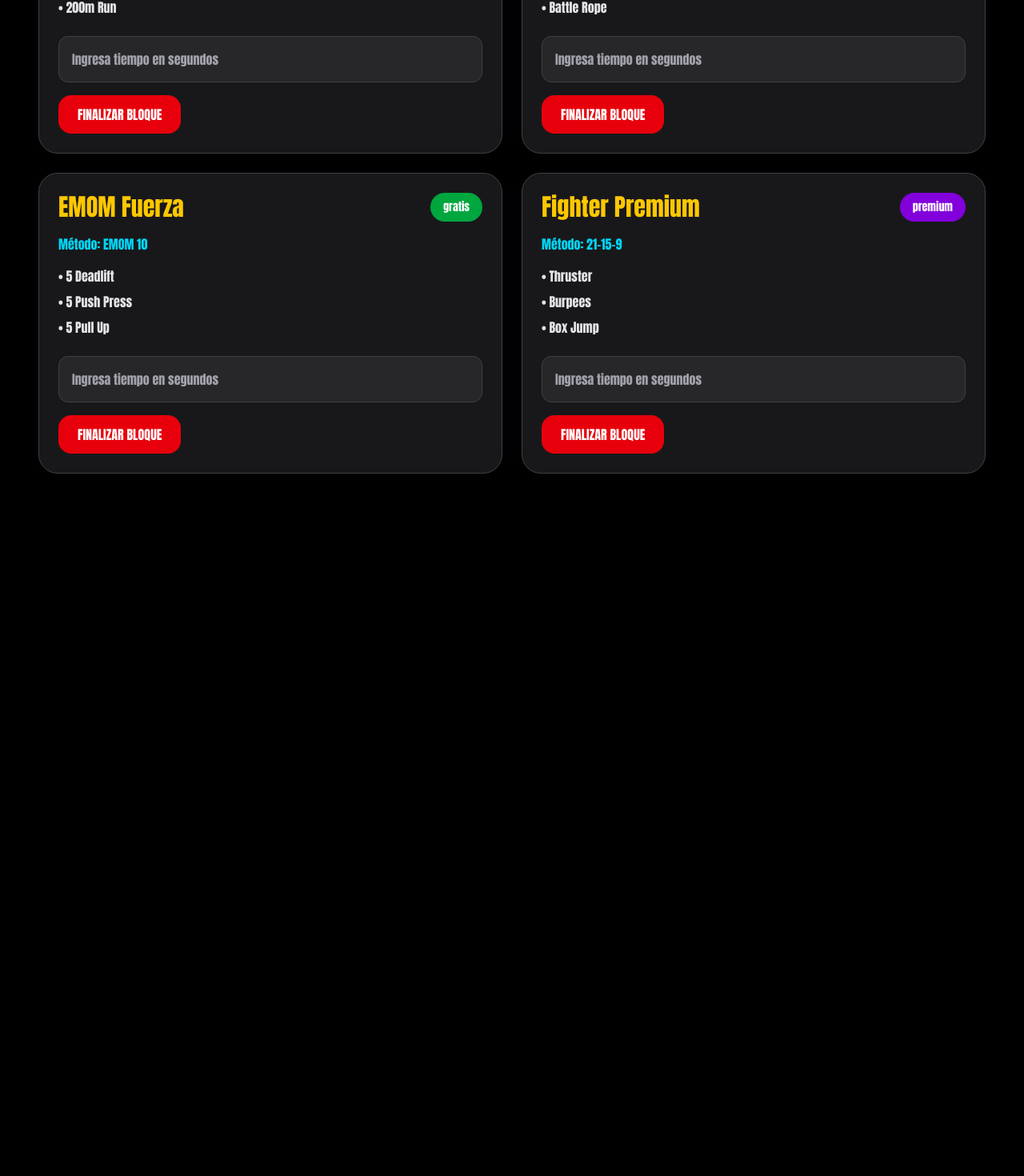
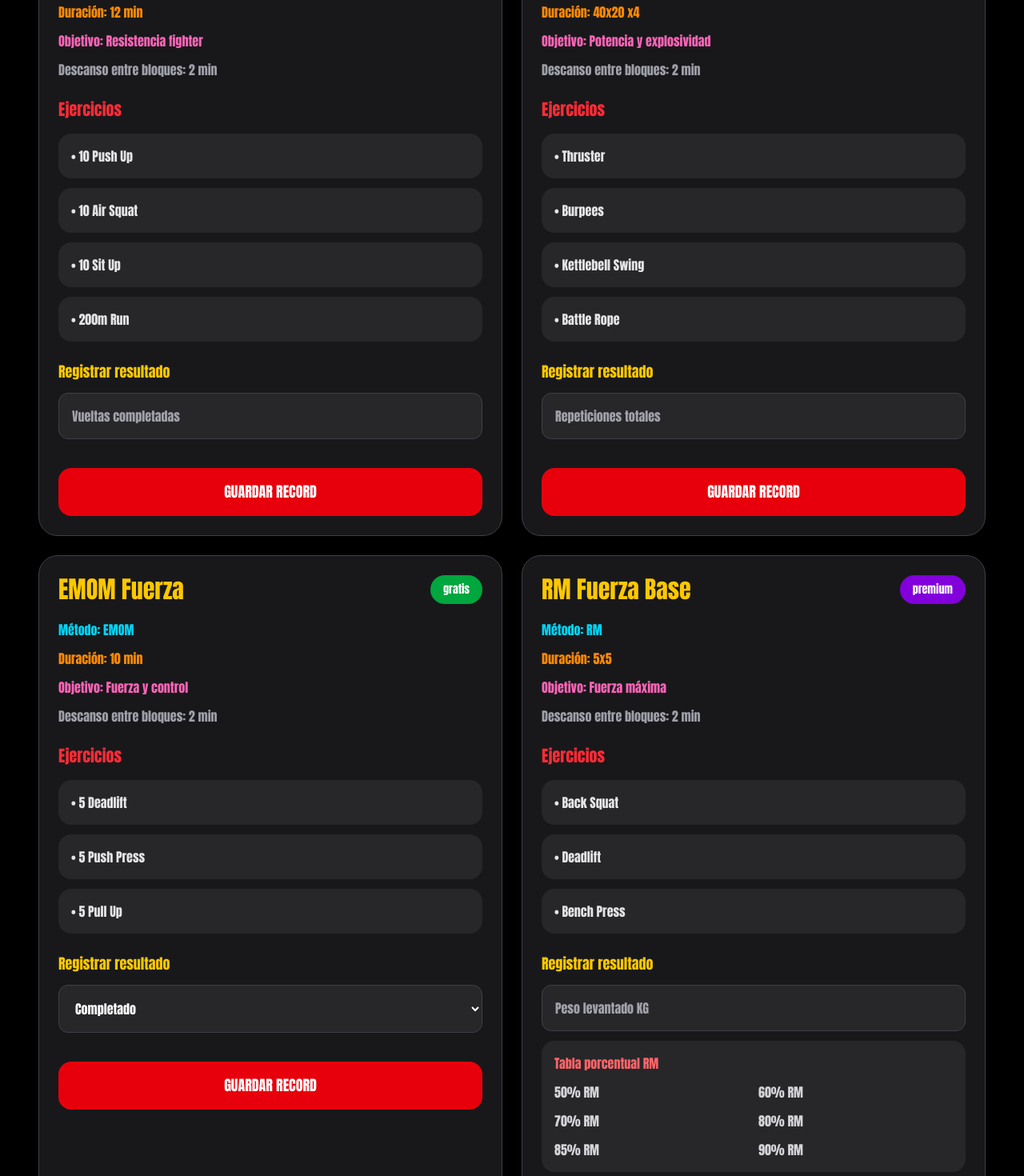
Before and after one commit to hood07-ops/powerfit-app, a React (Vite) app: page / in a window 1280 px wide. Shown: the part 440-1910 px from the top of the page at 80% size. Before the commit the page ends 1080 px from the top, so only its background shows below. Built offline with nearby package versions, Linux system fonts and the light colour scheme.

Commit message:
records por metodo y rm visual

```diff
--- a/src/pages/RutinasPage.jsx
+++ b/src/pages/RutinasPage.jsx
@@ -1,11 +1,17 @@
-import React from 'react'
+import React, { useEffect, useState } from 'react'
 
 export default function RutinasPage() {
 
+  const [ranking, setRanking] = useState([])
+
   const bloques = [
+
     {
       nombre: 'ATR Acumulación Fighter',
-      metodo: 'AMRAP 12 MIN',
+      metodo: 'AMRAP',
+      duracion: '12 min',
+      objetivo: 'Resistencia fighter',
+      record: 'vueltas',
       tipo: 'gratis',
       ejercicios: [
         '10 Push Up',
@@ -17,7 +23,10 @@ export default function RutinasPage() {
 
     {
       nombre: 'TABATA Potencia',
-      metodo: '40" x 20" x 4',
+      metodo: 'TABATA',
+      duracion: '40x20 x4',
+      objetivo: 'Potencia y explosividad',
+      record: 'repeticiones',
       tipo: 'gratis',
       ejercicios: [
         'Thruster',
@@ -29,7 +38,10 @@ export default function RutinasPage() {
 
     {
       nombre: 'EMOM Fuerza',
-      metodo: 'EMOM 10',
+      metodo: 'EMOM',
+      duracion: '10 min',
+      objetivo: 'Fuerza y control',
+      record: 'completado',
       tipo: 'gratis',
       ejercicios: [
         '5 Deadlift',
@@ -39,8 +51,25 @@ export default function RutinasPage() {
     },
 
     {
-      nombre: 'Fighter Premium',
+      nombre: 'RM Fuerza Base',
+      metodo: 'RM',
+      duracion: '5x5',
+      objetivo: 'Fuerza máxima',
+      record: 'peso',
+      tipo: 'premium',
+      ejercicios: [
+        'Back Squat',
+        'Deadlift',
+        'Bench Press'
+      ]
+    },
+
+    {
+      nombre: '21-15-9 Fighter',
       metodo: '21-15-9',
+      duracion: 'FOR TIME',
+      objetivo: 'Conditioning fighter',
+      record: 'tiempo',
       tipo: 'premium',
       ejercicios: [
         'Thruster',
@@ -48,14 +77,43 @@ export default function RutinasPage() {
         'Box Jump'
       ]
     }
+
   ]
 
+  useEffect(() => {
+
+    setRanking([
+      {
+        nombre: 'Robinson',
+        xp: 1450
+      },
+      {
+        nombre: 'Alumno 1',
+        xp: 980
+      },
+      {
+        nombre: 'Alumno 2',
+        xp: 860
+      }
+    ])
+
+  }, [])
+
   return (
+
     <div className="min-h-screen bg-black text-white p-6">
 
-      <h1 className="text-5xl font-black text-red-600 mb-8">
+      <div className="bg-zinc-900 border border-red-600 rounded-3xl p-6 mb-10">
+
+        <h1 className="text-5xl font-black text-red-500">
           POWERFIT IA SYSTEM
         </h1>
+
+        <p className="text-zinc-400 mt-4 text-xl">
+          Sistema ATR • Fighter Conditioning • RM • PowerFit 360
+        </p>
+
+      </div>
 
       <div className="grid md:grid-cols-2 gap-6">
 
@@ -66,14 +124,14 @@ export default function RutinasPage() {
             className="bg-zinc-900 border border-zinc-700 rounded-3xl p-6"
           >
 
-            <div className="flex justify-between items-center mb-4">
+            <div className="flex justify-between items-center mb-5">
 
               <h2 className="text-3xl font-black text-yellow-400">
                 {bloque.nombre}
               </h2>
 
               <span
-                className={`px-4 py-2 rounded-full text-sm font-bold ${
+                className={`px-4 py-2 rounded-full text-sm font-black ${
                   bloque.tipo === 'gratis'
                     ? 'bg-green-600'
                     : 'bg-purple-700'
@@ -84,28 +142,127 @@ export default function RutinasPage() {
 
             </div>
 
-            <p className="text-cyan-400 font-bold mb-4">
+            <div className="space-y-3 mb-6">
+
+              <p className="text-cyan-400 font-bold">
                 Método: {bloque.metodo}
               </p>
 
-            <ul className="space-y-2 mb-6">
+              <p className="text-orange-400 font-bold">
+                Duración: {bloque.duracion}
+              </p>
+
+              <p className="text-pink-400 font-bold">
+                Objetivo: {bloque.objetivo}
+              </p>
+
+              <p className="text-zinc-400">
+                Descanso entre bloques: 2 min
+              </p>
+
+            </div>
+
+            <div className="mb-6">
+
+              <h3 className="text-xl font-black text-red-500 mb-4">
+                Ejercicios
+              </h3>
+
+              <ul className="space-y-3">
 
                 {bloque.ejercicios.map((ejercicio, i) => (
-                <li key={i} className="text-zinc-200">
+
+                  <li
+                    key={i}
+                    className="bg-zinc-800 rounded-2xl p-4 text-zinc-200"
+                  >
                     • {ejercicio}
                   </li>
+
                 ))}
 
               </ul>
 
+            </div>
+
+            <div className="mb-5">
+
+              <h3 className="text-lg font-black text-yellow-400 mb-3">
+                Registrar resultado
+              </h3>
+
+              {bloque.record === 'tiempo' && (
                 <input
                   type="number"
-              placeholder="Ingresa tiempo en segundos"
+                  placeholder="Tiempo en segundos"
                   className="w-full p-4 rounded-xl bg-zinc-800 mb-4"
                 />
+              )}
 
-            <button className="bg-red-600 hover:bg-red-700 px-6 py-3 rounded-2xl font-black">
-              FINALIZAR BLOQUE
+              {bloque.record === 'vueltas' && (
+                <input
+                  type="number"
+                  placeholder="Vueltas completadas"
+                  className="w-full p-4 rounded-xl bg-zinc-800 mb-4"
+                />
+              )}
+
+              {bloque.record === 'repeticiones' && (
+                <input
+                  type="number"
+                  placeholder="Repeticiones totales"
+                  className="w-full p-4 rounded-xl bg-zinc-800 mb-4"
+                />
+              )}
+
+              {bloque.record === 'peso' && (
+                <div className="space-y-3">
+
+                  <input
+                    type="number"
+                    placeholder="Peso levantado KG"
+                    className="w-full p-4 rounded-xl bg-zinc-800"
+                  />
+
+                  <div className="bg-zinc-800 rounded-2xl p-4">
+
+                    <h4 className="text-red-400 font-black mb-3">
+                      Tabla porcentual RM
+                    </h4>
+
+                    <div className="grid grid-cols-2 gap-3 text-zinc-300">
+
+                      <div>50% RM</div>
+                      <div>60% RM</div>
+
+                      <div>70% RM</div>
+                      <div>80% RM</div>
+
+                      <div>85% RM</div>
+                      <div>90% RM</div>
+
+                    </div>
+
+                  </div>
+
+                </div>
+              )}
+
+              {bloque.record === 'completado' && (
+
+                <select
+                  className="w-full p-4 rounded-xl bg-zinc-800 mb-4"
+                >
+                  <option>Completado</option>
+                  <option>No completado</option>
+                </select>
+
+              )}
+
+            </div>
+
+            <button className="w-full bg-red-600 hover:bg-red-700 transition px-6 py-4 rounded-2xl font-black text-lg">
+              GUARDAR RECORD
             </button>
 
           </div>
@@ -114,6 +271,93 @@ export default function RutinasPage() {
 
       </div>
 
+      <div className="grid md:grid-cols-2 gap-6 mt-10">
+
+        <div className="bg-zinc-900 border border-blue-600 rounded-3xl p-6">
+
+          <h2 className="text-4xl font-black text-blue-400 mb-6">
+            Ranking XP
+          </h2>
+
+          <div className="space-y-4">
+
+            {ranking.map((alumno, index) => (
+
+              <div
+                key={index}
+                className="bg-zinc-800 rounded-2xl p-4 flex justify-between"
+              >
+
+                <span className="font-black">
+                  #{index + 1} {alumno.nombre}
+                </span>
+
+                <span className="text-yellow-400 font-black">
+                  {alumno.xp} XP
+                </span>
+
               </div>
+
+            ))}
+
+          </div>
+
+        </div>
+
+        <div className="bg-zinc-900 border border-purple-600 rounded-3xl p-6">
+
+          <h2 className="text-4xl font-black text-purple-400 mb-6">
+            Progreso ATR
+          </h2>
+
+          <div className="space-y-5">
+
+            <Barra titulo="Resistencia" porcentaje="70%" />
+            <Barra titulo="Fuerza" porcentaje="55%" />
+            <Barra titulo="Potencia" porcentaje="80%" />
+            <Barra titulo="Movilidad" porcentaje="60%" />
+
+          </div>
+
+        </div>
+
+      </div>
+
+    </div>
+
   )
+
 }
+
+function Barra({ titulo, porcentaje }) {
+
+  return (
+
+    <div>
+
+      <div className="flex justify-between mb-2">
+
+        <span className="font-black">
+          {titulo}
+        </span>
+
+        <span>
+          {porcentaje}
+        </span>
+
+      </div>
+
+      <div className="w-full bg-zinc-800 h-5 rounded-full">
+
+        <div
+          className="bg-red-500 h-5 rounded-full"
+          style={{ width: porcentaje }}
+        />
+
+      </div>
+
+    </div>
+
+  )
+
+}
```
Lines whose indentation alone changed are shown as unchanged.
